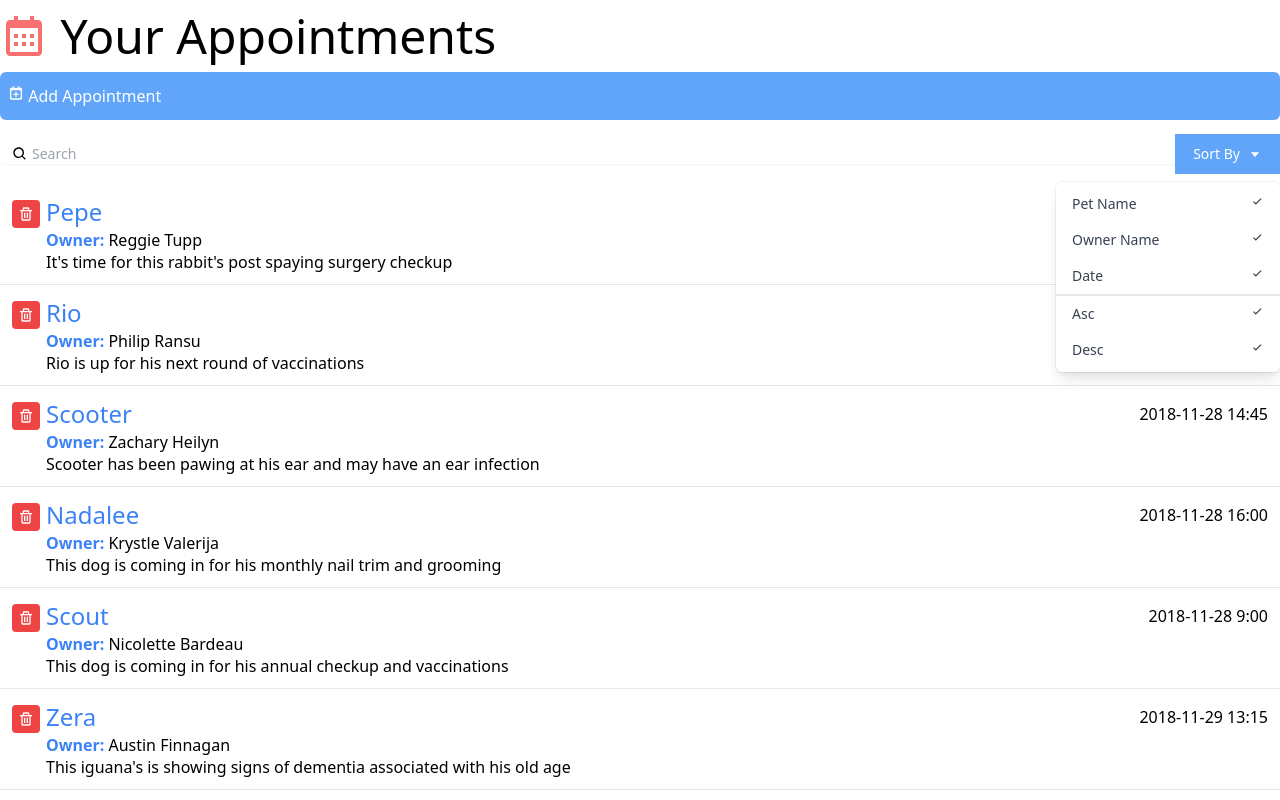
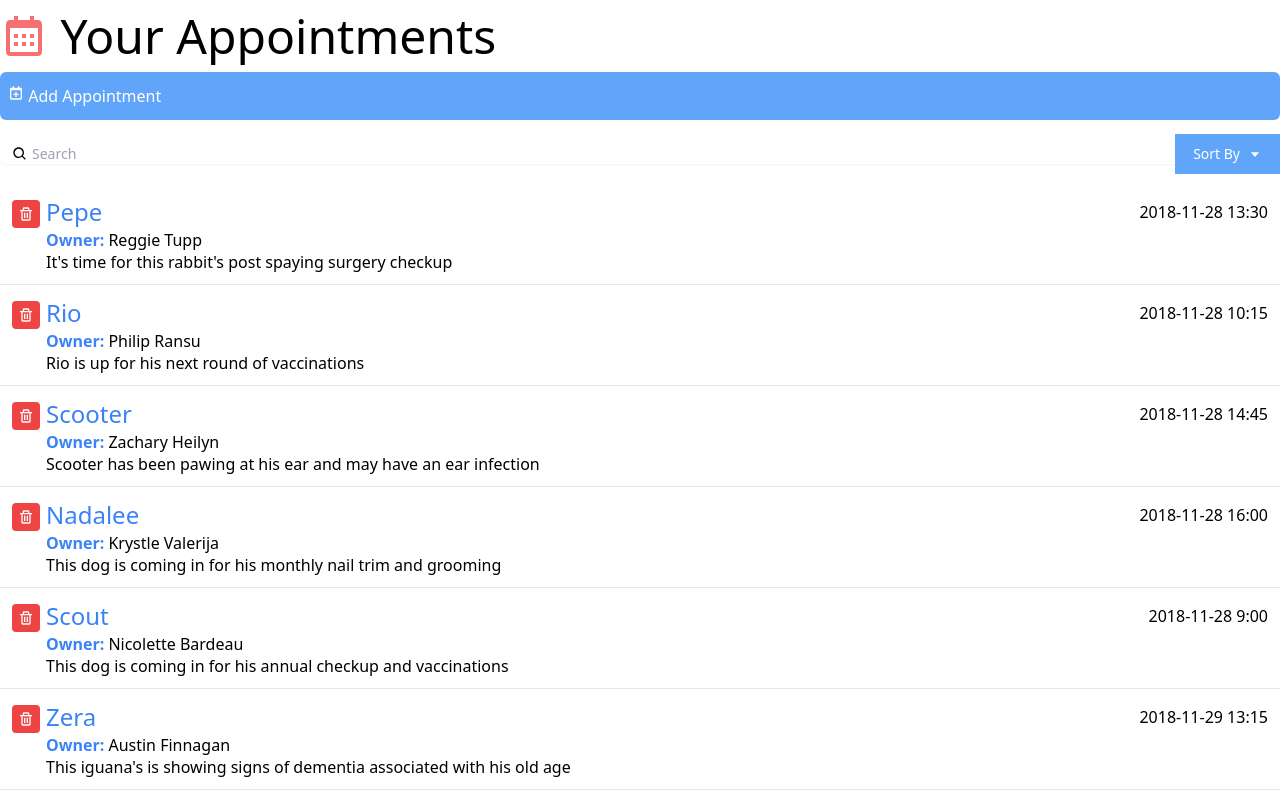
Before and after one commit to Dnel93/react-interface, a React (Create React App) app: page / in a window 1280 px wide. Shown: the top 800 px of the page. Built offline with nearby package versions, Linux system fonts and the light colour scheme.

Commit message:
Passign state and hiding components

```diff
--- a/src/components/Search.js
+++ b/src/components/Search.js
@@ -1,6 +1,12 @@
 import { BiSearch, BiCaretDown, BiCheck } from "react-icons/bi";
+import { useState } from "react";
 
-const DropDown = () => {
+
+const DropDown = ({toggle}) => {
+  if(!toggle) {
+    return null;
+  }
+
   return (
     <div
       className="origin-top-right absolute right-0 mt-2 w-56
@@ -48,6 +54,8 @@
 };
 
 const Search = () => {
+  let [toggleSort, setToggleSort] = useState(false);
+
   return (
     <div className="py-5">
       <div className="mt-1 relative rounded-md shadow-sm">
@@ -70,10 +78,11 @@
               id="options-menu"
               aria-haspopup="true"
               aria-expanded="true"
+              onClick={() => { setToggleSort(!toggleSort)}}
             >
               Sort By <BiCaretDown className="ml-2" />
             </button>
-            <DropDown />
+            <DropDown toggle={toggleSort} />
           </div>
         </div>
       </div>
```
